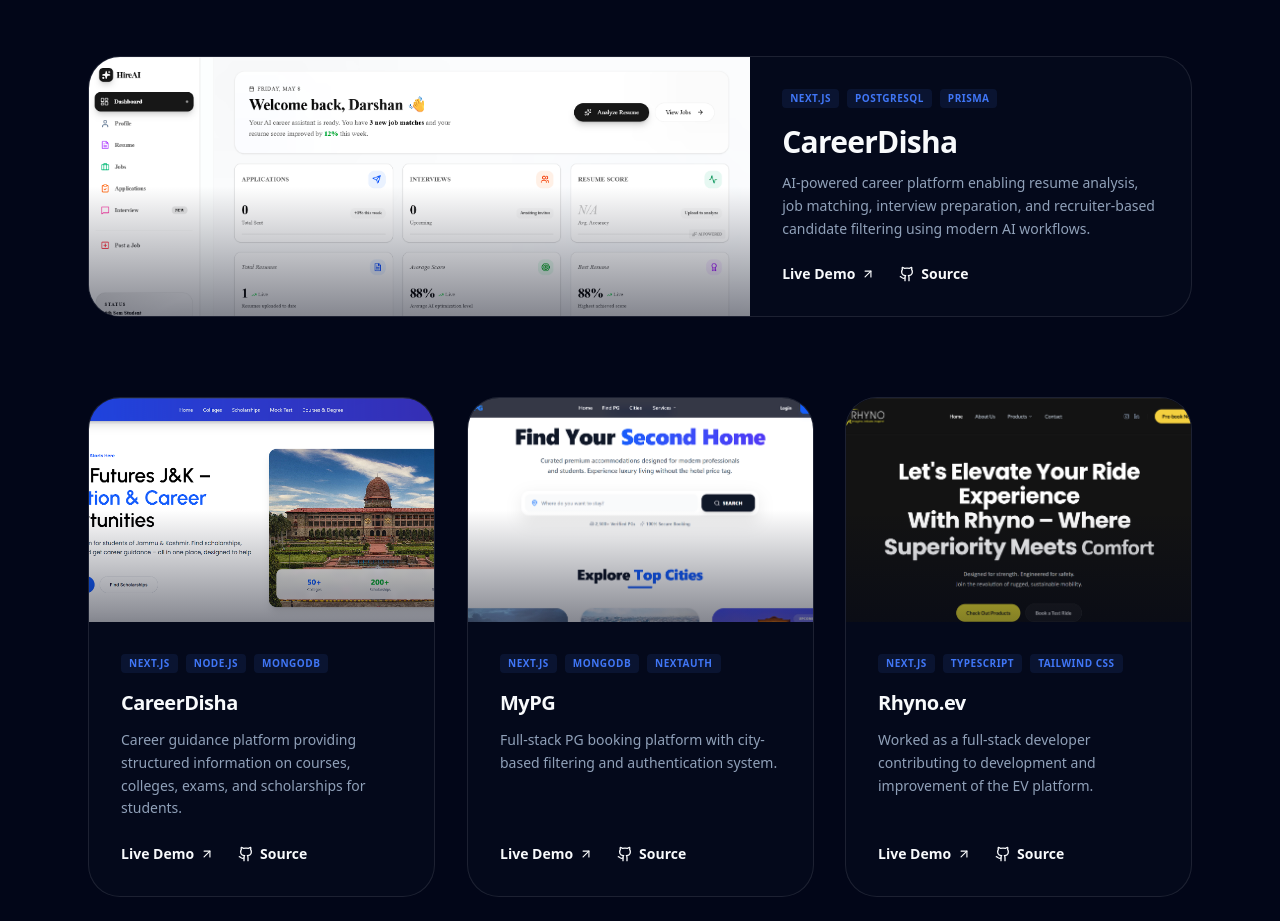
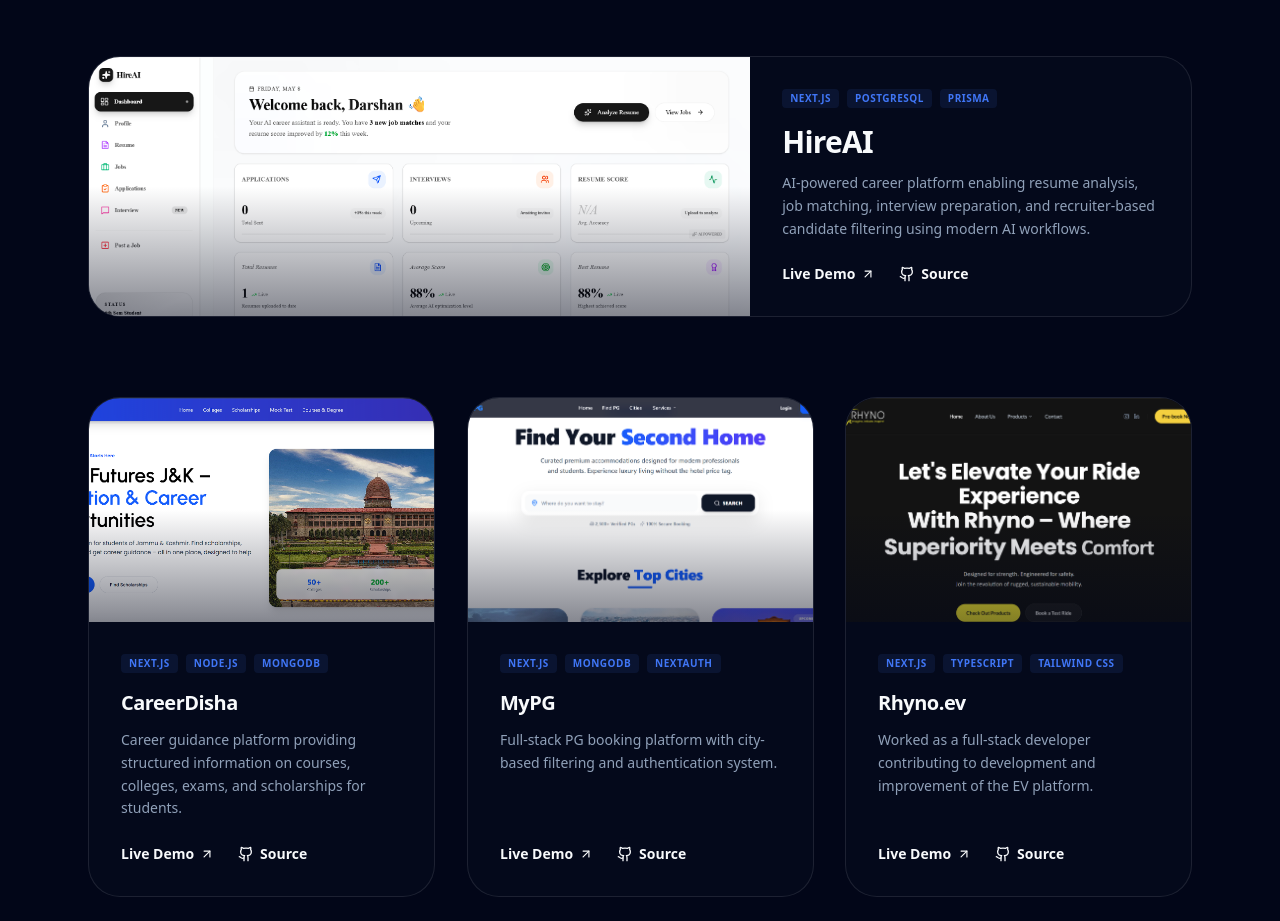
Before and after one commit to Darshan2095/darshan-portfolio, a Next.js app: page / in a window 1280 px wide. Shown: the part 2967-3888 px from the top of the page. Built offline with nearby package versions, Linux system fonts and the light colour scheme.

Commit message:
Resume Updated

```diff
--- a/src/data/projects.ts
+++ b/src/data/projects.ts
@@ -1,7 +1,7 @@
 export const projects = [
     {
         featured: true,
-        title: "CareerDisha",
+        title: "HireAI",
         description:
             "AI-powered career platform enabling resume analysis, job matching, interview preparation, and recruiter-based candidate filtering using modern AI workflows.",
         image: "/projects/hireai.png",
```
